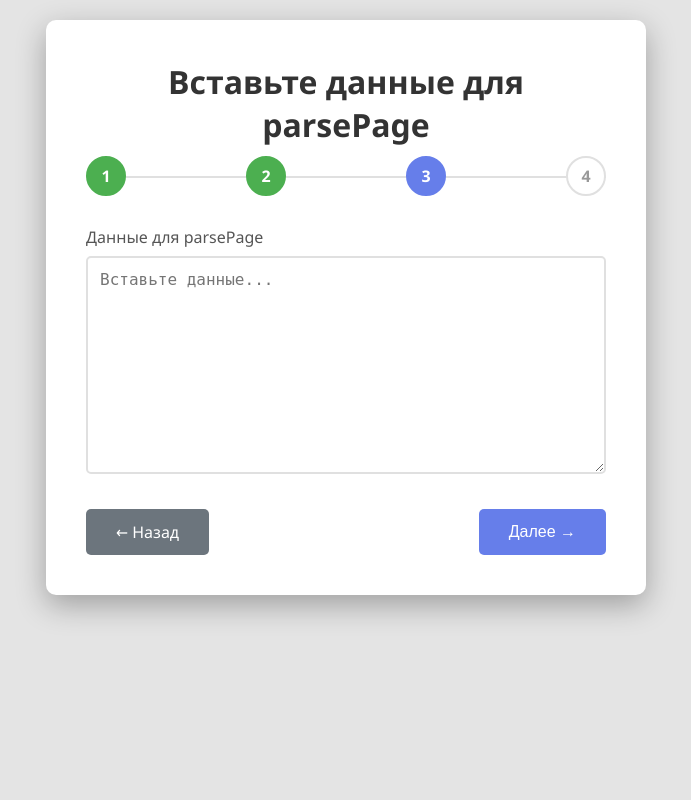
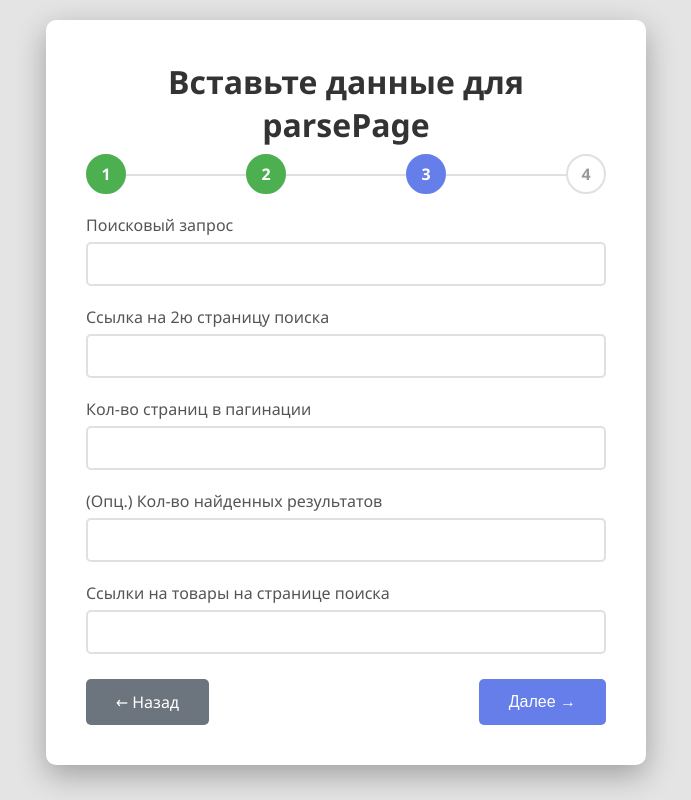
Before and after one commit to GogikOrtey/Apsp_front, a Flask app: template templates/step3.html in a window 1280 px wide. Shown: the whole page, without its empty margins (294-985 px from the left). Run offline with Flask 3, Linux system fonts and the light colour scheme; the template is opened without the code that fills it, so the values that code supplies are empty.

Commit message:
Меняю поля на 3м шаге

```diff
--- a/templates/step3.html
+++ b/templates/step3.html
@@ -13,9 +13,44 @@
 </div>
 
 <form method="POST" id="parsePageForm">
-    <div class="form-group">
-        <label for="parsePageData">Данные для parsePage</label>
-        <textarea id="parsePageData" name="parsePageData" rows="10" placeholder="Вставьте данные...">{{ parsePageData }}</textarea>
+    <div class="field-input-group">
+        <label class="field-label">Поисковый запрос</label>
+        <textarea
+            class="field-textarea"
+            name="query"
+            rows="1"></textarea>
+    </div>
+
+    <div class="field-input-group">
+        <label class="field-label">Ссылка на 2ю страницу поиска</label>
+        <textarea
+            class="field-textarea"
+            name="url_search_query_page_2"
+            rows="1"></textarea>
+    </div>
+
+    <div class="field-input-group">
+        <label class="field-label">Кол-во страниц в пагинации</label>
+        <textarea
+            class="field-textarea"
+            name="count_of_page_on_pagination"
+            rows="1"></textarea>
+    </div>
+
+    <div class="field-input-group">
+        <label class="field-label">(Опц.) Кол-во найденных результатов</label>
+        <textarea
+            class="field-textarea"
+            name="total_count_of_results"
+            rows="1"></textarea>
+    </div>
+
+    <div class="field-input-group">
+        <label class="field-label">Ссылки на товары на странице поиска</label>
+        <textarea
+            class="field-textarea"
+            name="links_items"
+            rows="1"></textarea>
     </div>
 
     <div class="btn-group">
@@ -24,3 +59,83 @@
     </div>
 </form>
 {% endblock %}
+
+{% block extra_css %}
+<style>
+    /* Увеличиваем ширину контейнера для этой страницы
+    .container {
+        max-width: 800px;
+    } */
+
+    .field-input-group {
+        margin-bottom: 15px;
+        position: relative;
+    }
+
+    .field-label {
+        display: block;
+        margin-bottom: 6px;
+        color: #555;
+        font-weight: 500;
+    }
+
+    .field-textarea {
+        width: 100%;
+        padding: 10px 12px;
+        border: 2px solid #e0e0e0;
+        border-radius: 5px;
+        font-size: 16px;
+        font-family: inherit;
+        resize: none;
+        min-height: 1.5em;
+        line-height: 1.5;
+        overflow: hidden;
+        transition: border-color 0.3s;
+    }
+
+    .field-textarea:focus {
+        outline: none;
+        border-color: #667eea;
+    }
+
+    /* Компактность по вертикали */
+    h1 {
+        margin-bottom: 8px;
+    }
+
+    .step-indicator {
+        margin-bottom: 20px;
+    }
+
+    .btn-group {
+        margin-top: 20px;
+    }
+</style>
+{% endblock %}
+
+{% block extra_js %}
+<script>
+    // Функция автоматического изменения высоты textarea
+    function autoResizeTextarea(textarea) {
+        // Сбрасываем высоту, чтобы получить правильную scrollHeight
+        textarea.style.height = 'auto';
+        // Устанавливаем высоту равной scrollHeight (содержимое + padding)
+        textarea.style.height = textarea.scrollHeight + 'px';
+    }
+
+    // Инициализация при загрузке страницы
+    document.addEventListener('DOMContentLoaded', function() {
+        // Инициализируем автоизменение высоты для всех textarea
+        const allTextareas = document.querySelectorAll('.field-textarea');
+        allTextareas.forEach(textarea => {
+            // Устанавливаем начальную высоту
+            autoResizeTextarea(textarea);
+
+            // Обработчик изменения содержимого
+            textarea.addEventListener('input', function() {
+                autoResizeTextarea(this);
+            });
+        });
+    });
+</script>
+{% endblock %}
```
